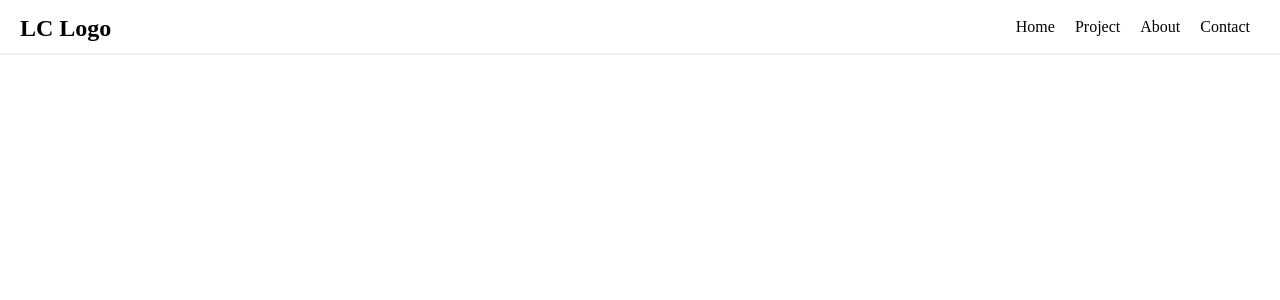
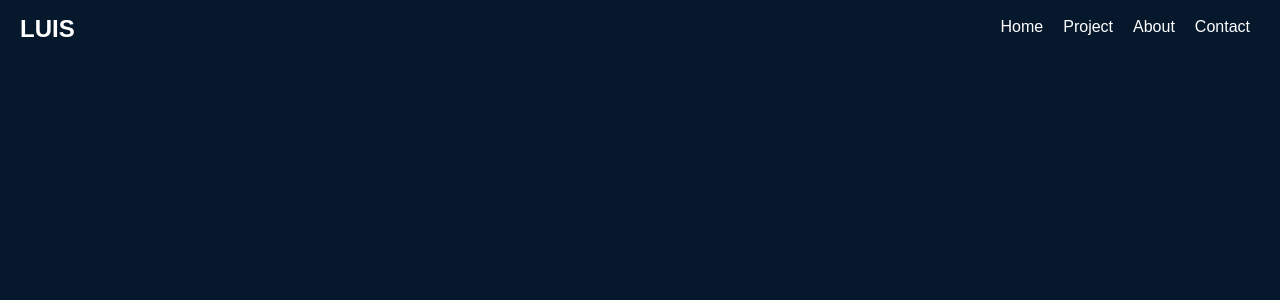
Before and after one commit to LuisCastilloKC/luis-castillo-portfolio, a React (Create React App) app: page / in a window 1280 px wide. Shown: the top 300 px of the page. Built offline with nearby package versions, Linux system fonts and the light colour scheme.

Commit message:
styled body and Navbar

```diff
--- a/src/App.js
+++ b/src/App.js
@@ -4,10 +4,12 @@ import Projects from './pages/Projects'
 import About from './pages/About'
 import Contact from './pages/Contact'
 import Navbar from './components/Navbar/Navbar';
+import GlobalStyles from './styles/Global';
 
 const App = () => {
     return(
         <div className="app-container">
+            <GlobalStyles />
         <Navbar />
             <Routes>
                 <Route path="/" element={<Home />} />
--- a/src/components/Navbar/MenuHanburger.jsx
+++ b/src/components/Navbar/MenuHanburger.jsx
@@ -3,25 +3,34 @@ import styled from 'styled-components';
 import RightNav from './RightNav';
 
 const StyledMenuHanburger = styled.div`
-list-style: none;
-  display: flex;
-  flex-flow: row nowrap;
-  li {
-    padding: 18px 10px;
+      width: 2rem;
+  height: 2rem;
+  position: fixed;
+  top: 15px;
+  right: 20px;
+  z-index: 20;
+  display: none;
+  @media (max-width: 768px) {
+    display: flex;
+    justify-content: space-around;
+    flex-flow: column nowrap;
   }
-  @media (max-width: 768px) {
-    flex-flow: column nowrap;
-    background-color: #0D2538;
-    position: fixed;
-    transform: ${({ open }) => open ? 'translateX(0)' : 'translateX(100%)'};
-    top: 0;
-    right: 0;
-    height: 100vh;
-    width: 300px;
-    padding-top: 3.5rem;
-    transition: transform 0.3s ease-in-out;
-    li {
-      color: #fff;
+  div {
+    width: 2rem;
+    height: 0.25rem;
+    background-color: ${({ open }) => open ? '#ccc' : '#333'};
+    border-radius: 10px;
+    transform-origin: 1px;
+    transition: all 0.3s linear;
+    &:nth-child(1) {
+      transform: ${({ open }) => open ? 'rotate(45deg)' : 'rotate(0)'};
+    }
+    &:nth-child(2) {
+      transform: ${({ open }) => open ? 'translateX(100%)' : 'translateX(0)'};
+      opacity: ${({ open }) => open ? 0 : 1};
+    }
+    &:nth-child(3) {
+      transform: ${({ open }) => open ? 'rotate(-45deg)' : 'rotate(0)'};
     }
   }
 `;
--- a/src/components/Navbar/Navbar.jsx
+++ b/src/components/Navbar/Navbar.jsx
@@ -1,32 +1,21 @@
 import React from 'react';
 import MenuHanburger from './MenuHanburger';
-import styled from 'styled-components'
+import { NavStyled } from '../../styles/Nav';
 
-const Nav = styled.nav`
-    width: 100%;
-    height: 55px;
-    border-bottom: 2px solid #f1f1f1;
-    padding: 0 20px;
-    display: flex;
-    justify-content: space-between;
 
-    .logo {
-    padding: 15px 0;
-  }
-`
 
 const Navbar = () => {
     return (
-        <Nav>
+        <NavStyled>
             <div className="logo">
-                <h1>LC Logo</h1>
+                <h1>LUIS</h1>
                 {/* <NavLink to="/">Home</NavLink>
                 <NavLink to="/projects">Projects</NavLink>
                 <NavLink   NavLink to="/about">About</NavLink>
                 <NavLink to="/contact">Contact</NavLink> */}
             </div>
             <MenuHanburger />
-        </Nav>
+        </NavStyled>
     );
 }
 export default Navbar;
--- /dev/null
+++ b/src/styles/Global.js
@@ -0,0 +1,18 @@
+import { createGlobalStyle } from 'styled-components';
+
+const GlobalStyles = createGlobalStyle`
+    @import url('https://fonts.googleapis.com/css2?family=Poppins:wght@100;200;300;400;500;600;700;800;900&display=swap');
+
+    * {
+        margin: 0;
+        padding: 0;
+        box-sizing: border-box;
+    }
+
+    body {
+        background-color: #05182c !important;
+        font-family: 'Poppins', sans-serif;
+    }
+
+`
+export default GlobalStyles
--- /dev/null
+++ b/src/styles/Nav.js
@@ -0,0 +1,16 @@
+import styled from "styled-components";
+
+export const NavStyled = styled.nav`
+width: 100%;
+height: 55px;
+border-bottom: 2px solid #05182c;
+background-color: transparent;
+color: #FFF;
+padding: 0 20px;
+display: flex;
+justify-content: space-between;
+
+.logo {
+padding: 15px 0;
+}
+`
```
